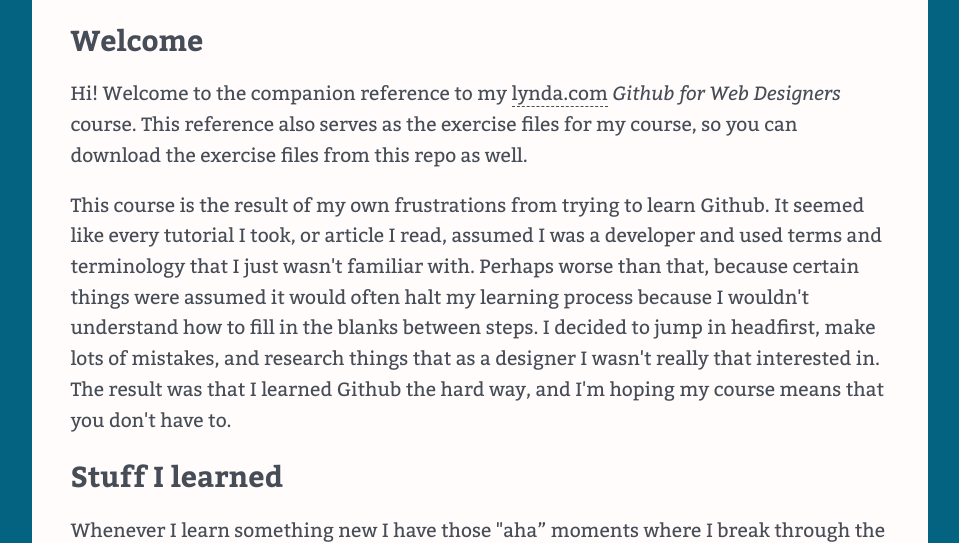
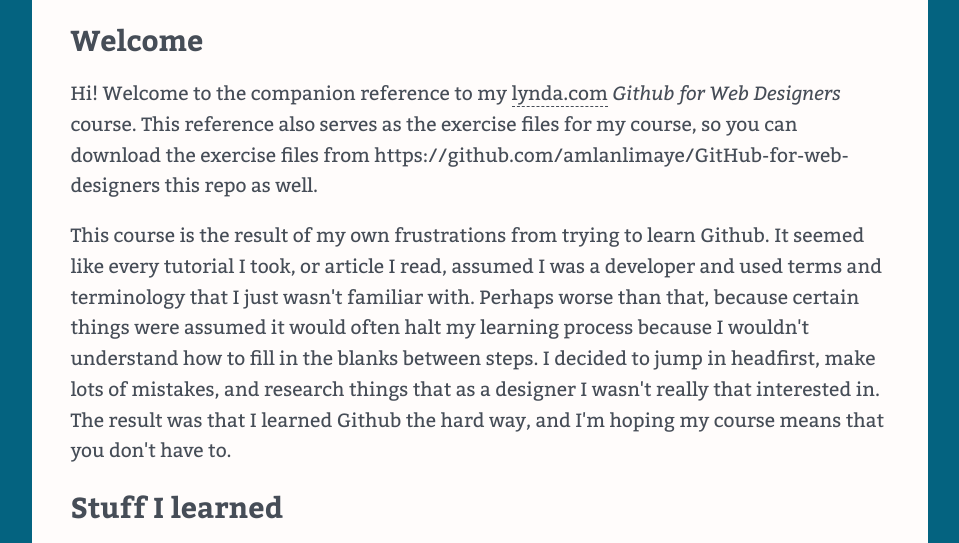
Before and after one commit to amlanlimaye/GitHub-for-web-designers, a plain HTML site: page index.html in a window 1280 px wide. Shown: the part 229-772 px from the top of the page, without its empty margins (160-1119 px from the left). Drawn offline with nearby package versions, Linux system fonts and the light colour scheme.

Commit message:
Added nojekyll and updated index file with link

```diff
--- a/index.html
+++ b/index.html
@@ -26,7 +26,7 @@
     </nav>
     <main>
     <h2>Welcome</h2>
-    <p>Hi! Welcome to the companion reference to my <a href="http://www.lynda.com" title="lynda.com">lynda.com</a> <em>Github for Web Designers</em> course. This reference also serves as the exercise files for my course, so you can download the exercise files from this repo as well.</p>
+    <p>Hi! Welcome to the companion reference to my <a href="http://www.lynda.com" title="lynda.com">lynda.com</a> <em>Github for Web Designers</em> course. This reference also serves as the exercise files for my course, so you can download the exercise files from https://github.com/amlanlimaye/GitHub-for-web-designers this repo as well.</p>
     <p>This course is the result of my own frustrations from trying to learn Github. It seemed like every tutorial I took, or article I read, assumed I was a developer and used terms and terminology that I just wasn't familiar with. Perhaps worse than that, because certain things were assumed it would often halt my learning process because I wouldn't understand how to fill in the blanks between steps. I decided to jump in headfirst, make lots of mistakes, and research things that as a designer I wasn't really that interested in. The result was that I learned Github the hard way, and I'm hoping my course means that you don't have to.</p>
     <h2>Stuff I learned</h2>
     <p>Whenever I learn something new I have those &quot;aha&rdquo; moments where I break through the murk into moments of clarity. In addition to the reference and glossary that you&rsquo;ll find here I wanted to list some of the concepts that I found really important when learning Github.</p>
```
Also changed, not shown: 1 other file.
